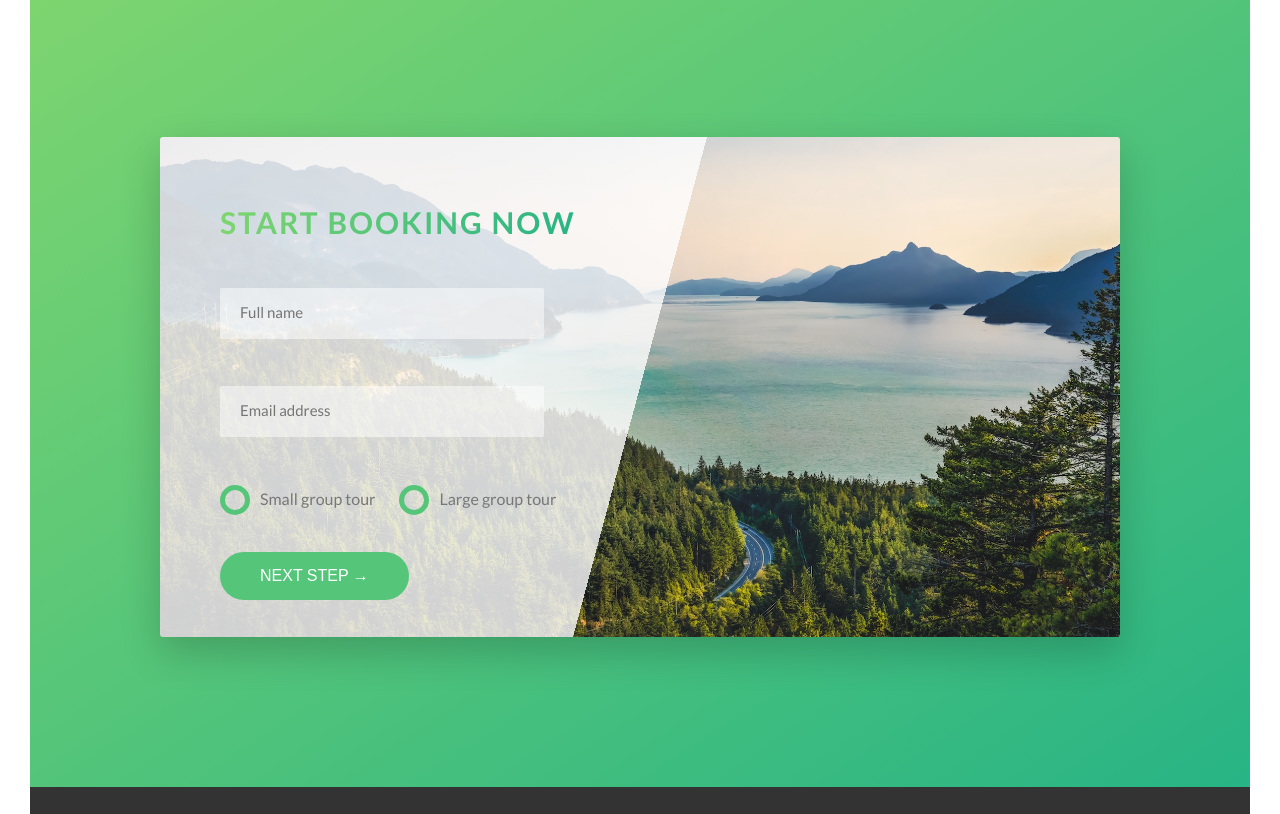
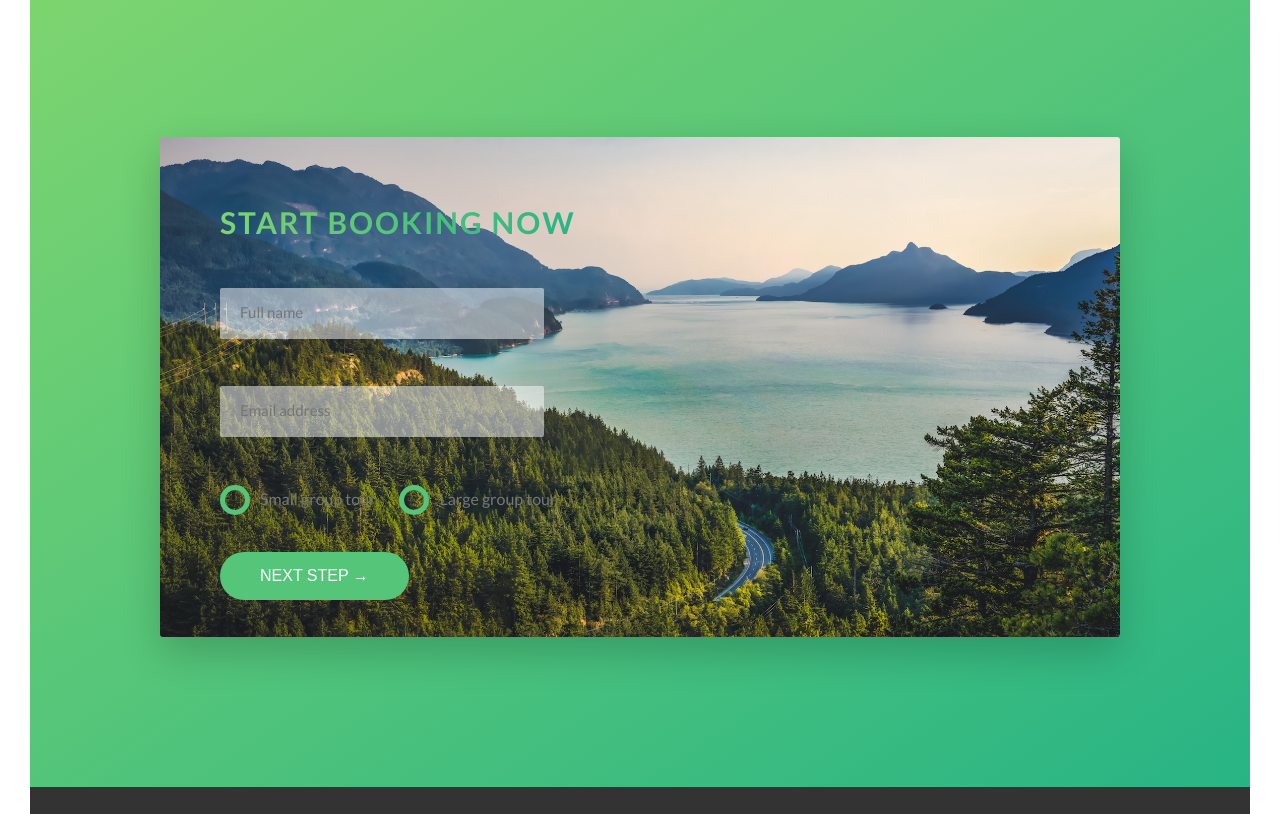
Before and after one commit to vihahuynh/Advanced-CSS-and-SASS, a website: page index.html in a window 1280 px wide. Shown: the part 4440-5254 px from the top of the page. Drawn offline with nearby package versions, Linux system fonts and the light colour scheme; files that its build step writes are made by us from their sources.

Commit message:
booking-bg-img

```diff
--- a/sass/pages/_home.scss
+++ b/sass/pages/_home.scss
@@ -41,13 +41,13 @@
 }
 
 .book {
-  background-image: linear-gradient(
+  background-image: url(../../img/nat-10.jpg),
+    linear-gradient(
       105deg,
       rgba($color-white, 0.8) 0%,
       rgba($color-white, 0.8) 50%,
       transparent 50%
-    ),
-    url(../../img/nat-10.jpg);
+    );
   background-size: cover;
   height: 50rem;
   border-radius: 3px;
```
